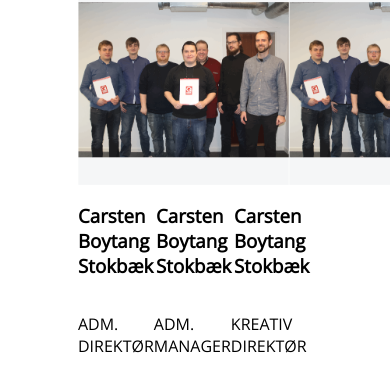
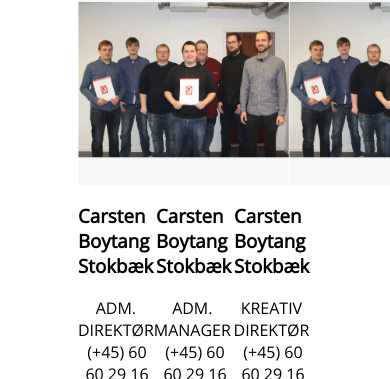
Before and after one commit to Frdez/Artifact, a plain HTML site: page index.html in a window 390 px wide. Shown: the part 4349-4728 px from the top of the page. Drawn offline with nearby package versions, Linux system fonts and the light colour scheme.

Commit message:
cellphone text opdate

```diff
--- a/assets/css/style.css
+++ b/assets/css/style.css
@@ -291,7 +291,22 @@ div.flex-pic-text2 {
     width: 60vw;
 }
 
+div.flex-pic-text2 p {
+    margin: 0;
+    text-align: center;
+}
 
+div.flex-pic-text3 {
+    display: flex;
+    justify-content: space-around;
+    margin: auto;
+    width: 60vw;
+}
+
+div.flex-pic-text3 p {
+    margin: 0;
+    text-align: center;
+}
 
 /* footer */
 #footer {
```
